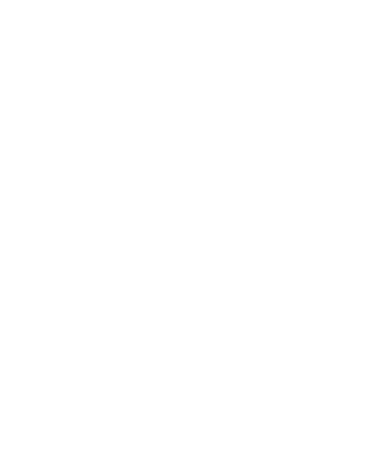
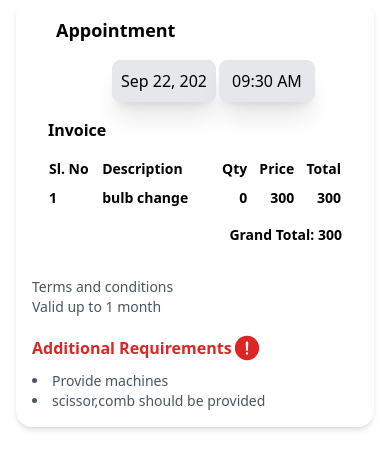
Before and after one commit to JaseelaAlimahamed/ServiceConnectProviderUI, a React (Vite) app: page /accept-invoice in a window 390 px wide. Shown: the top 468 px of the page. Built offline with nearby package versions, Linux system fonts and the light colour scheme; a web font is replaced by a local one.

Commit message:
cards made responsive for desktop views

```diff
--- a/src/components/Bookings/BookingAppointment.jsx
+++ b/src/components/Bookings/BookingAppointment.jsx
@@ -4,30 +4,33 @@
 
 const BookingAppointment = ({ title, viewLink, time, userName,image, status, dateFrom, timeRange, bookingTimeFrom="07:00 AM",bookingTimeTo="11:30 PM" }) => {
     return (
-
-            <div className="flex max-w-sm mx-auto bg-white shadow-lg rounded-xl overflow-hidden relative"> <div className={`w-3 ${status==='Rescheduled' ? 'bg-neutral-clr' : 'bg-warning-clr'}`}></div>  <div className="p-4 flex-1">
+        <div className="flex max-w-sm mx-auto bg-white shadow-lg rounded-xl overflow-hidden h-44 relative">
+          <div className={`w-3 ${status === 'Rescheduled' ? 'bg-neutral-clr' : 'bg-warning-clr'}`}></div>
+          <div className="p-4 flex-1">
             <div className="flex justify-between items-center">
-                    <h2 className="text-lg font-semibold text-[#303972]">{title}</h2>
+              {/* Responsive text size: small on desktop, larger on mobile */}
+              <h2 className="text-lg md:text-base lg:text-sm font-semibold text-[#303972]">{title}</h2>
               <a href={viewLink} className="text-sm hover:underline mr-4">View</a>
               <div className="flex items-center space-x-4">
-                        <p className="text-sm text-gray-500">{time}</p>
+                <p className="text-sm md:text-xs lg:text-xs text-gray-500">{time}</p>
                 <button className="text-gray-400 hover:text-gray-600">
-                            <span>&#10005;</span></button>
+                  <span>&#10005;</span>
+                </button>
               </div>
             </div>
-                <div className="mt-1 flex items-center">
+            <div className={`flex items-center ${status === 'Rescheduled' ? "mt-2" : "mt-6"}`}>
               <div className="flex space-x-2">
-                  <img src={image}className="w-12 mr-3 h-12 rounded-full object-cover"/>
+                <img src={image} className="w-12 mr-3 h-12 rounded-full object-cover" />
               </div>
               <div>
-                        <p className="text-sm text-gray-600">{userName}</p>
-                        <p className={`text-sm ${status==='Rescheduled' ? 'text-red-500' : 'text-gray-400' }`}>{status}</p>
-
+                {/* Responsive text for userName */}
+                <p className="text-sm md:text-xs lg:text-sm text-gray-600">{userName}</p>
+                <p className={`text-sm md:text-xs lg:text-xs ${status === 'Rescheduled' ? 'text-red-500' : 'text-gray-400'}`}>{status}</p>
               </div>
             </div>
-                <div className="mt-2 flex items-center justify-between text-sm text-gray-500">
+            <div className={`flex items-center justify-between text-sm md:text-xs lg:text-xs text-gray-500 ${status === 'Rescheduled' ? "mt-4" : "mt-6 "}`}>
               <div className="flex items-center">
-                    <CiCalendar className="w-5 h-5 text-red-500 mr-2" />
+                <CiCalendar className="w-5 h-5 text-red-500 mr-1" />
                 <p>{dateFrom}</p>
               </div>
               <div className="flex items-center">
@@ -36,17 +39,16 @@
               </div>
             </div>
             {status === "Rescheduled" && (
-                <div className="mt-4">
-                    <button className="bg-dark-gray text-white py-2 px-4 rounded-full w-full">
+              <div className="mt-2">
+                <button className="bg-dark-gray text-white lg:h-8 px-2  rounded-full w-full">
                   View & Accept
                 </button>
               </div>
             )}
           </div>
         </div>
+      );
 
-
-    );
 };
 
 export default BookingAppointment
--- a/src/components/Bookings/CardComponent.jsx
+++ b/src/components/Bookings/CardComponent.jsx
@@ -65,12 +65,17 @@
       state: {appointment:appointment}
     });
   };
-
   return (
     <div className="min-h-screen mx-auto bg-light-gray shadow-lg overflow-hidden">
       <div className="p-6 max-w-full bg-light-gray">
+        <div className="grid grid-cols-1 md:grid-cols-2 gap-6">
+          {/* Responsive Grid: 1 column on mobile, 2 columns on desktop */}
           {dummyAppointments.map((appointment) => (
-          <div key={appointment.id} className="mb-4" onClick={() => handleViewDetails(appointment)}>
+            <div
+              key={appointment.id}
+              className="mb-8 mx-auto w-full h-auto"
+              onClick={() => handleViewDetails(appointment)}
+            >
               <BookingAppointment
                 title={appointment.title}
                 viewLink={appointment.viewLink}
@@ -83,12 +88,15 @@
                 image={appointment.image}
                 status={appointment.status}
                 bookingTime={appointment.bookingTime}
+                description={appointment.description}
               />
             </div>
           ))}
         </div>
       </div>
+    </div>
   );
+
 
 };
 
--- a/src/components/BookingsDetails/AppointmentCard.jsx
+++ b/src/components/BookingsDetails/AppointmentCard.jsx
@@ -5,6 +5,18 @@
 function AppointmentCard() {
   const location = useLocation();
   const {appointment } = location.state || {};
+  const dummyAppointment = {
+    description: "bulb change",
+    quantity: 0,
+    price: 300,
+    total: 300,
+    appointDate: "Sep 22, 2024",
+    appointTime: "09:30 AM",
+    additionalRequirements: [
+      'Provide machines',
+      'scissor,comb should be provided',
+  ],
+};
   return (
     <div className="p-4 bg-white rounded-2xl shadow-md max-w-md mx-auto lg:max-w-2xl ml-4 mr-4">
       <h2 className="text-lg text-base font-bold ml-6 mb-4">Appointment</h2>
@@ -14,7 +26,7 @@
           <div className="flex flex-col">
             <input
               type="text"
-              value={appointment.appointDate}
+              value={dummyAppointment.appointDate}
               readOnly
               className="border shadow-xl ml-12 rounded-lg p-2 bg-gray-200 w-3/4 text-center"
             />
@@ -22,7 +34,7 @@
           <div className="flex flex-col">
             <input
               type="text"
-              value={appointment.appointTime}
+              value={dummyAppointment.appointTime}
               readOnly
               className="border shadow-xl rounded-lg p-2 bg-gray-200 w-24 text-center"
             />
@@ -47,16 +59,16 @@
           <tbody>
             <tr >
               <td>1</td>
-              <td>{appointment.title}</td>
-              <td className="text-right">{appointment.quantity}</td>
-              <td className="text-right">{appointment.price}</td>
-              <td className="text-right">{appointment.total}</td>
+              <td>{dummyAppointment.description}</td>
+              <td className="text-right">{dummyAppointment.quantity}</td>
+              <td className="text-right">{dummyAppointment.price}</td>
+              <td className="text-right">{dummyAppointment.total}</td>
             </tr>
 
           </tbody>
         </table>
         <div className="pt-2 text-right text-sm font-semibold">
-          Grand Total: {appointment.total}
+          Grand Total: {dummyAppointment.total}
         </div>
       </div>
 
@@ -73,7 +85,7 @@
           <IoAlertCircle className="mr-2 text-3xl" />
         </h4>
         <ul className="text-sm text-gray-600 list-disc list-inside">
-          {appointment.additionalRequirements.map((requirement, index) => (
+          {dummyAppointment.additionalRequirements.map((requirement, index) => (
             <li key={index}>{requirement}</li>
           ))}
         </ul>
--- a/src/components/RequestDetails/CardWithButton.jsx
+++ b/src/components/RequestDetails/CardWithButton.jsx
@@ -8,6 +8,7 @@
   const {appointment } = location.state || {};
 
   const requestData = {
+    title: "Plumbing",
     availabilityFromTime: '01:30 AM',
     availabilityToTime: '02:30 PM',
   };
--- /dev/null
+++ b/src/pages/AcceptAndInvoice/AcceptAndInvoice.jsx
@@ -0,0 +1,14 @@
+import React from 'react'
+import AppointmentCard from '../../components/BookingsDetails/AppointmentCard'
+function AcceptAndInvoice() {
+  return (
+    <div className="bg-white min-h-screen">
+      <div className="md:max-w-screen-sm mx-auto bg-white ">
+
+      <AppointmentCard/>
+    </div>
+    </div>
+  )
+}
+
+export default AcceptAndInvoice
--- a/src/pages/bookings/BookingsPage.jsx
+++ b/src/pages/bookings/BookingsPage.jsx
@@ -1,10 +1,9 @@
 import React from 'react'
-import BookingAppointment from '../../components/Bookings/BookingAppointment'
 import CardComponent from '../../components/Bookings/CardComponent'
 function BookingsPage() {
   return (
     <div className="bg-white min-h-screen">
-      <div className="md:max-w-screen-sm mx-auto bg-white ">
+      <div className="md:max-w-screen-sm mx-auto  bg-white ">
 
       <CardComponent/>
     </div>
--- a/src/routes/ProviderRoutes.jsx
+++ b/src/routes/ProviderRoutes.jsx
@@ -17,6 +17,7 @@
 import OTPPage from '../SignInOTPComponents/Pages/OTPPage';
 import BookingsPage from '../pages/bookings/BookingsPage';
 import CardComponent from '../components/Bookings/CardComponent';
+import AcceptAndInvoice from '../pages/AcceptAndInvoice/AcceptAndInvoice'
 
 
 
@@ -51,6 +52,7 @@
 
 
         <Route path="/booking-page" element={<BookingsPage />} />
+        <Route path='/accept-invoice' element={<AcceptAndInvoice />} />
       </Routes>
 
     </div>
```
Lines whose indentation alone changed are shown as unchanged.
